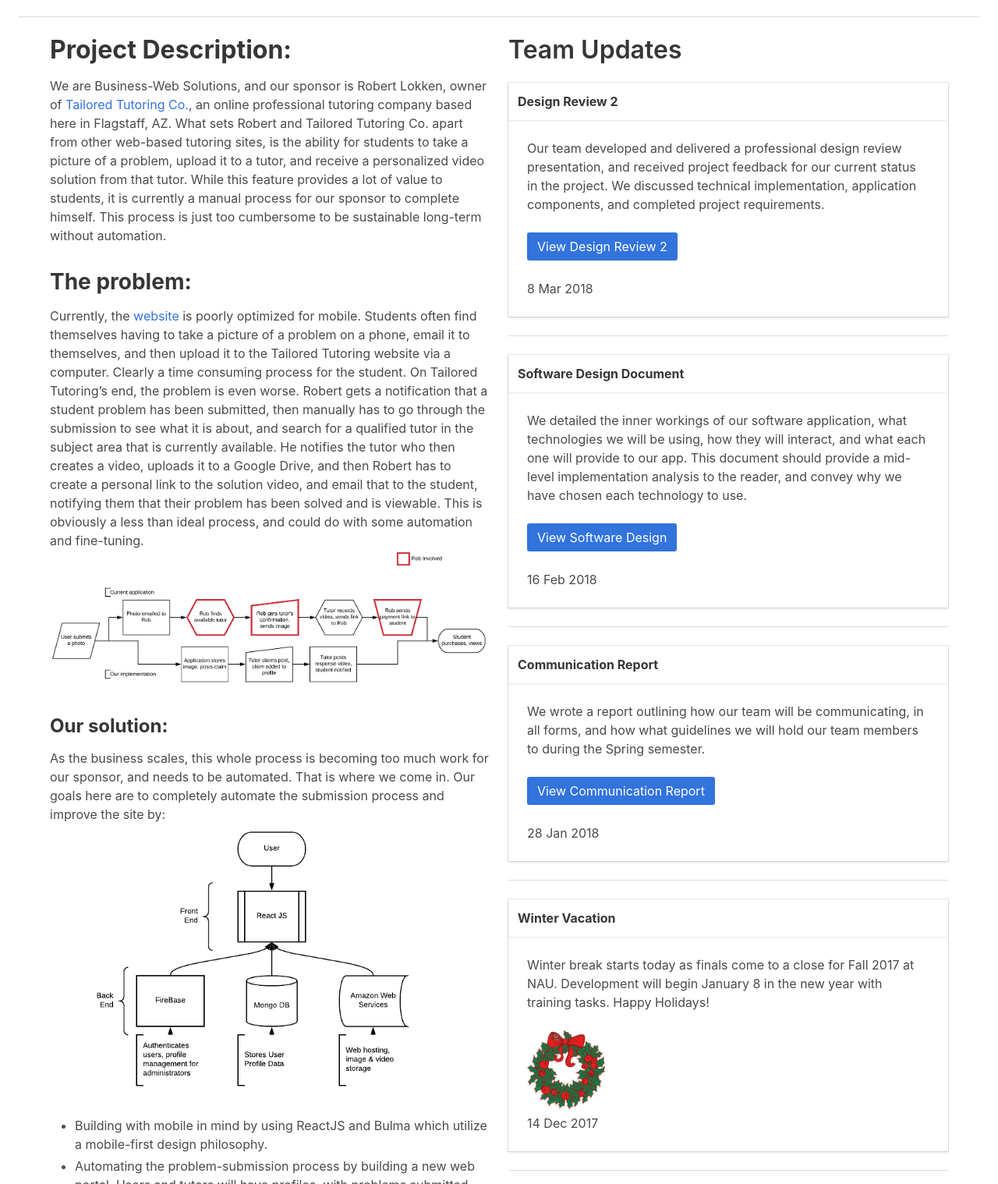
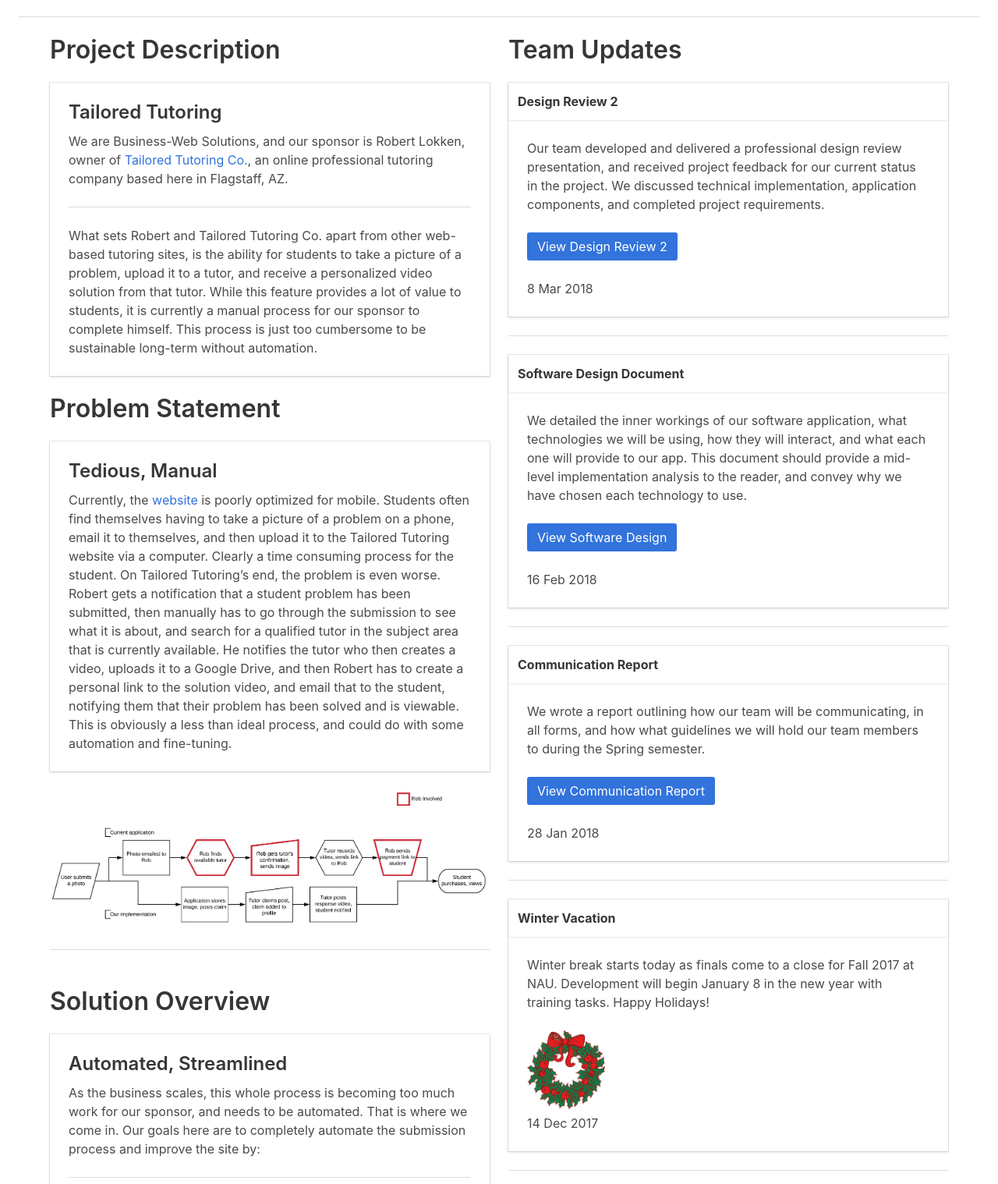
Before and after one commit to tyleryyz/busnwebsolnsite, a plain HTML site: page index.html in a window 1280 px wide. Shown: the part 242-1760 px from the top of the page at 78% size. Drawn offline with Linux system fonts and the light colour scheme.

Commit message:
added latest minutes to page, updated index.html design, need to reword index.html description sections

```diff
--- a/index.html
+++ b/index.html
@@ -56,15 +56,22 @@
             <div class="columns">
 
                 <div class="column is-three-fifths">
+                    <h1 class="title">
+                        Project Description
+                    </h1>
+                    <div class="card">
+                      <div class="card-content">
+                        <div class="media">
+                          <div class="media-content">
+                            <p class="title is-4">Tailored Tutoring</p>
+                          </div>
+                        </div>
                         <div class="content">
-        				<h1><strong>
-        					Project Description:
-        				</strong></h1>
-        			<p>We are Business-Web Solutions, and our sponsor is Robert Lokken,
+                          We are Business-Web Solutions, and our sponsor is Robert Lokken,
               				owner of <a href="https://www.tailoredtutoringco.com/">Tailored
               					Tutoring Co.</a>, an online professional tutoring company based
               					here in Flagstaff, AZ.
-
+                          <hr>
                           What sets Robert and Tailored Tutoring Co. apart from
               						other web-based tutoring sites, is the ability for students to take
               						a picture of a problem, upload it to a tutor, and receive a
@@ -72,8 +79,23 @@
               						provides a lot of value to students, it is currently a manual process
               						for our sponsor to complete himself. This process is just too
               						cumbersome to be sustainable long-term without automation.
+                        </div>
+                      </div>
+                    </div>
+                    <br>
 
-                    <h2><strong>The problem:</strong></h2>  Currently, the
+                    <h1 class="title">
+                        Problem Statement
+                    </h1>
+                    <div class="card">
+                      <div class="card-content">
+                        <div class="media">
+                          <div class="media-content">
+                            <p class="title is-4">Tedious, Manual</p>
+                          </div>
+                        </div>
+                        <div class="content">
+                          Currently, the
               						<a href =https://www.tailoredtutoringco.com/>website</a>
               						is poorly optimized for mobile. Students often find themselves
               						having to take a picture of a problem on a phone, email it to
@@ -89,15 +111,31 @@
               						the student, notifying them that their problem has been solved and
               						is viewable. This is obviously a less than ideal process, and could
               						do with some automation and fine-tuning.
+                        </div>
+                      </div>
+                    </div>
 
+                    <br>
                     <img src="./assets/Workflow.png" onerror="this.src='./assets/Workflow.png'" alt="Tailored Tutoring Workflow">
+                    <hr>
+                    <br>
 
-                    <h3><strong>Our solution:</strong></h3> As the business scales, this whole
+                    <h1 class="title">
+                        Solution Overview
+                    </h1>
+                    <div class="card">
+                      <div class="card-content">
+                        <div class="media">
+                          <div class="media-content">
+                            <p class="title is-4">Automated, Streamlined</p>
+                          </div>
+                        </div>
+                        <div class="content">
+                          As the business scales, this whole
               						process is becoming too much work for our sponsor, and needs to be automated.
               						That is where we come in.  Our goals here are to completely
               						automate the submission process and improve the site by:
-
-                        <img src="./assets/TechStack.png" onerror="this.src='./assets/TechStack.png'" width="450" height="450" class="center" alt="Tailored Tutoring Application">
+                        <hr>
                         <ul>
                             <li>Building with mobile in mind by using ReactJS
         											and Bulma which utilize a mobile-first design philosophy.</li>
@@ -111,12 +149,19 @@
         											will be able to download to a hard drive and have a
         											physical backup of all videos made.</li>
                         </ul>
+                        <img src="./assets/TechStack.png" onerror="this.src='./assets/TechStack.png'" width="450" height="450" class="center" alt="Tailored Tutoring Application">
+                        <hr>
                     In conclusion, we are here to help automate Robert and Tailored
         						Tutoring Co.’s business, specifically focusing on their unique
         						feature: the problem-submission process.  We will emphasize automation,
         						mobile-friendly design, and a web portal with user profiles to help
-        						Tailored Tutoring Co. scale their business into the future. </p>
+        						Tailored Tutoring Co. scale their business into the future.
+
                         </div>
+                      </div>
+                    </div>
+
+
         					</div>
 
                         <div class="column">
```
Also changed, not shown: minutes.html (+36 -0 lines), 2 other files. Lines whose indentation alone changed are shown as unchanged.
